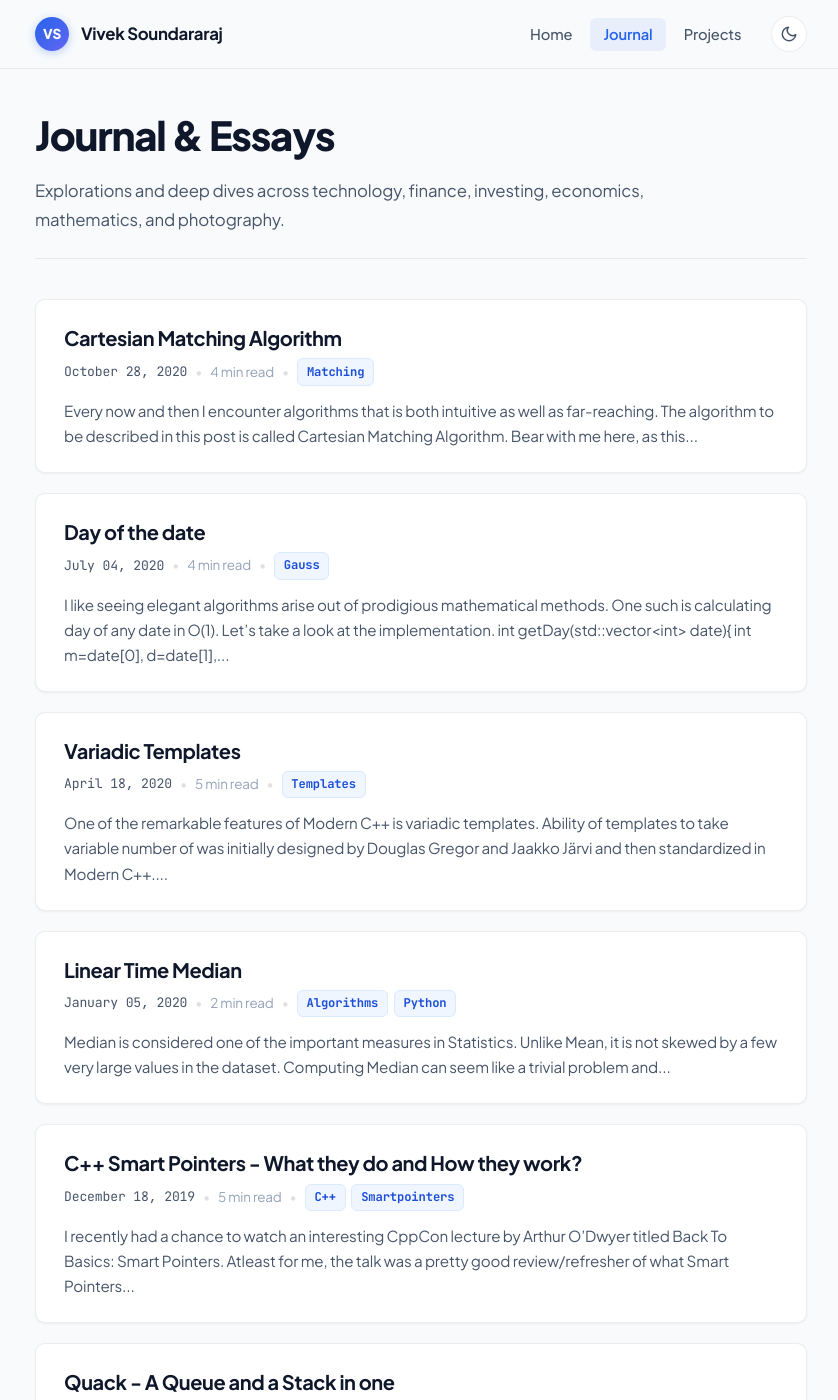
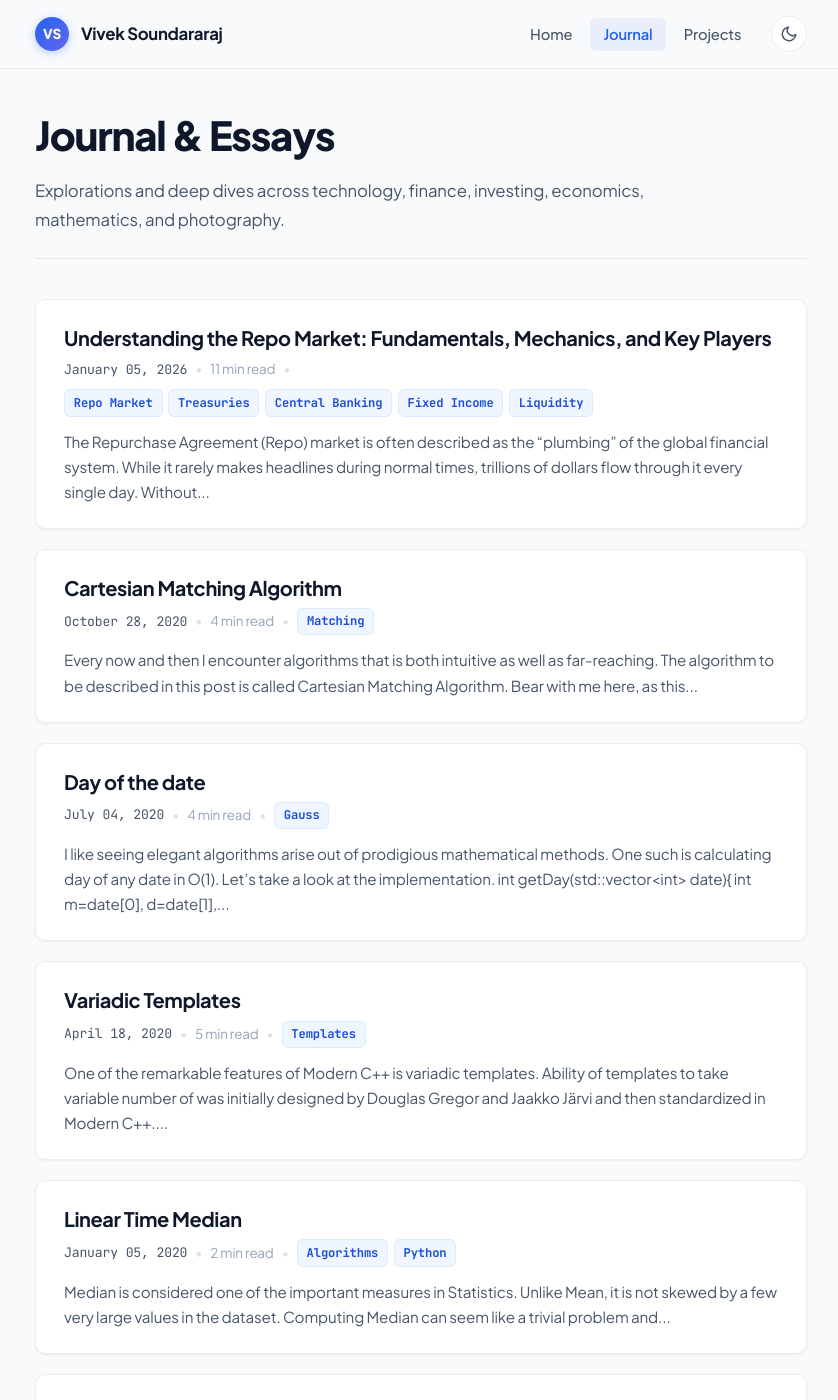
Before and after one commit to vivekgautham/vivekgautham.github.io, a Jekyll site: the page built from blog/index.html, in a window 1280 px wide and 1400 px high. Shown: the whole window, without its empty margins (219-1057 px from the left). Built offline with Jekyll 4.4.1, drawn with Linux system fonts in a browser that asks for light colours; some of the changed lines change nothing that is shown.

Commit message:
Updates.

````diff
--- /dev/null
+++ b/_posts/2026-01-05-repo-market-basics.md
@@ -0,0 +1,279 @@
+---
+layout: post
+title: "Understanding the Repo Market: Fundamentals, Mechanics, and Key Players"
+date: 2026-01-05
+categories: [Finance, Economics]
+tags: [Repo Market, Treasuries, Central Banking, Fixed Income, Liquidity]
+---
+
+The **Repurchase Agreement (Repo)** market is often described as the "plumbing" of the global financial system. While it rarely makes headlines during normal times, trillions of dollars flow through it every single day. Without it, government bond markets would freeze, market makers couldn't finance their inventories, and central banks would struggle to transmit monetary policy.
+
+In this post, we'll break down the repo market from first principles: why it exists, how it works mechanically (with step-by-step diagrams), the key players involved, and why it is indispensable to modern finance.
+
+<!--more-->
+
+---
+
+## 1. Motivation: Why Does the Repo Market Exist?
+
+To understand why the repo market exists, consider the fundamental cash-and-collateral mismatch that occurs every day across institutional finance:
+
+```
+┌────────────────────────────────────────┐       ┌────────────────────────────────────────┐
+│              CASH HOLDERS              │       │           SECURITIES HOLDERS           │
+│    (Money Market Funds, Corporates)    │       │     (Primary Dealers, Hedge Funds)     │
+│                                        │       │                                        │
+│  • Have vast pools of idle cash        │       │  • Hold large bond inventories         │
+│  • Need safe, short-term yield         │       │  • Need cash to fund positions         │
+│  • Unsecured bank deposits = Risky     │       │  • Unsecured bank loans = Expensive    │
+└───────────────────┬────────────────────┘       └───────────────────┬────────────────────┘
+                    │                                                │
+                    └───────────────► [ REPO MARKET ] ◄──────────────┘
+                                   Secured, collateralized
+                                    short-term financing
+```
+
+### The Problem of Unsecured Lending
+If an institutional cash pool (e.g., a Money Market Fund with $50B) deposits cash into an unsecured bank account or lends it uncollateralized, it takes on **credit risk**. If the borrower defaults, the cash is lost.
+
+Conversely, if a securities dealer buys $500M in US Treasuries at an auction, it cannot afford to lock up its own equity capital permanently. It needs a cheap, low-risk way to borrow cash against those bonds.
+
+### The Solution: Collateralized Lending via Sale and Repurchase
+The repo market bridges this gap:
+1. The cash borrower **sells** high-quality securities (predominantly government bonds) to the cash lender today.
+2. The borrower simultaneously agrees to **repurchase** those exact securities at a specified future date at a slightly higher price.
+3. The difference between the sale price and repurchase price constitutes the **interest (Repo Rate)**.
+
+### Why Government Bonds & Treasuries?
+US Treasuries and sovereign government bonds are the preferred collateral in repo markets because they are:
+- **Default-Free in Credit Terms:** Backed by the taxing authority of the sovereign issuer.
+- **Deeply Liquid:** If a counterparty defaults, the lender can instantly liquidate Treasuries on secondary markets with virtually no price impact.
+- **Standardized:** Widely accepted across all central banks, clearinghouses, and global dealers.
+
+---
+
+## 2. Workings of a Repo (With Pictorial Depiction)
+
+Economically, a repo is a **secured short-term loan**. Legally and operationally, it is structured as two discrete, linked legs: an initial **sale** followed by a forward **repurchase**.
+
+### Key Concepts & Terminology: The Anatomy of a Repo
+
+Every repo transaction is defined by five foundational building blocks:
+
+1. **🔄 Repo (Repurchase Agreement)** — *Cash Borrower's Side*
+   - **Mechanism:** The borrower sells securities today for cash while committing to repurchase them tomorrow at a pre-agreed price.
+   - **In Practice:** *"I need $98M cash today; hold my $100M in Treasuries as security until tomorrow."*
+
+2. **🔁 Reverse Repo** — *Cash Lender's Side*
+   - **Mechanism:** The lender buys securities today with cash and agrees to sell them back tomorrow at a higher price.
+   - **In Practice:** *"I have $98M cash to deploy safely; I will hold your Treasuries until you repay me."*
+
+3. **📈 Repo Rate** — *Pricing & Benchmark*
+   - **Mechanism:** The annualized interest rate paid on the cash loan, calculated using money market conventions (`Actual/360`).
+   - **In Practice:** Anchored to central bank policy and serves as the underlying transaction base for **SOFR** (Secured Overnight Financing Rate).
+
+4. **🛡️ Haircut (Initial Margin)** — *Risk Cushion*
+   - **Mechanism:** The over-collateralization discount applied to the securities (e.g., pledging $100M in bonds to borrow $98M cash = 2% haircut).
+   - **In Practice:** Absorbs intraday bond price volatility so the lender never suffers an uncollateralized loss if the borrower defaults.
+
+5. **⏱️ Tenor** — *Maturity Structure*
+   - **Mechanism:** The duration of the loan: **Overnight** (1 business day), **Term** (fixed days/weeks/months), or **Open** (callable daily).
+   - **In Practice:** Over 70% of market volume is overnight, making daily rollover liquidity vital for the financial system.
+
+```
+┌─────────────────────────────────────────────────────────────────────────────┐
+│ 💡 KEY TAKEAWAY: Two Sides of the Same Coin                                 │
+│                                                                             │
+│ A Repo and a Reverse Repo are not two different products—they are the       │
+│ exact same transaction viewed from opposite ends of the trade:              │
+│                                                                             │
+│ • When a Primary Dealer executes a REPO with a Money Market Fund...         │
+│ • ...the Money Market Fund is simultaneously executing a REVERSE REPO.      │
+└─────────────────────────────────────────────────────────────────────────────┘
+```
+
+---
+
+### Step-by-Step Numerical Example
+
+Let's walk through an overnight repo trade between a **Primary Dealer (Borrower)** and a **Money Market Fund (Lender)**:
+
+* **Collateral:** $100,000,000 market value of US 10-Year Treasury Notes.
+* **Haircut:** 2.0% (Lender provides $98,000,000 cash against the $100M collateral).
+* **Repo Rate:** 5.00% per annum (Actual/360 basis).
+* **Tenor:** 1 Day (Overnight).
+
+```
+Overnight Interest = Cash Loan × Repo Rate × (Days / 360)
+                   = $98,000,000 × 0.05 × (1 / 360)
+                   = $13,611.11
+
+Repurchase Amount  = Cash Loan + Overnight Interest
+                   = $98,000,000 + $13,611.11
+                   = $98,013,611.11
+```
+
+---
+
+### Pictorial Depiction: The Two Legs of a Repo Trade
+
+```
+DAY 1: OPENING LEG (Trade Initiation)
+======================================================================================
+
+     [ CASH BORROWER ]                              [ CASH LENDER ]
+  (Primary Dealer / Hedge Fund)                   (Money Market Fund / Bank)
+               │                                               │
+               │   1. Delivers $100M US Treasuries Collateral  │
+               ├──────────────────────────────────────────────►│
+               │                                               │
+               │   2. Delivers $98M Cash ($100M minus 2% haircut)
+               │◄──────────────────────────────────────────────┤
+               │                                               │
+
+
+DAY 2: CLOSING LEG (Maturity / Unwind)
+======================================================================================
+
+     [ CASH BORROWER ]                              [ CASH LENDER ]
+  (Primary Dealer / Hedge Fund)                   (Money Market Fund / Bank)
+               │                                               │
+               │   3. Returns Cash + Interest ($98,013,611.11) │
+               ├──────────────────────────────────────────────►│
+               │                                               │
+               │   4. Returns $100M US Treasuries Collateral   │
+               │◄──────────────────────────────────────────────┤
+               │                                               │
+```
+
+---
+
+### How the Haircut Protects the Cash Lender
+
+The **haircut** acts as an equity buffer protecting the lender from intraday market risk:
+
+```
+Total Collateral Value ($100M)
+┌─────────────────────────────────────────────────────────────┬───────────┐
+│                     Cash Loan: $98M                         │Haircut:$2M│
+└─────────────────────────────────────────────────────────────┴───────────┘
+ ◄────────────────────── Loan Value ─────────────────────────► ◄─ Buffer ─►
+```
+
+- If the borrower defaults on Day 2, the lender keeps the $100M in US Treasuries and sells them in the open market.
+- Even if Treasury prices drop by 1.5% overnight, the collateral is still worth $98.5M, fully covering the $98M cash loan.
+
+---
+
+### Market Flavors: Bilateral vs. Tri-Party Repo
+
+In practice, repo transactions take place through two primary mechanisms:
+
+```
+1. BILATERAL REPO (Direct Counterparty Relationship):
+   ┌──────────────┐         Cash & Collateral Transfer         ┌──────────────┐
+   │ Cash Borrower│ ◄────────────────────────────────────────► │ Cash Lender  │
+   └──────────────┘                                            └──────────────┘
+   • Both parties manage collateral selection, delivery, and valuation directly.
+   • Common for specific bond borrowing ("Specials") and hedge fund financing.
+
+
+2. TRI-PARTY REPO (Agent-Intermediated Settlement):
+   ┌──────────────┐                                            ┌──────────────┐
+   │ Cash Borrower│ ──┐                                    ┌── │ Cash Lender  │
+   └──────────────┘   │                                    │   └──────────────┘
+                      ▼                                    ▼
+                 ┌──────────────────────────────────────────────┐
+                 │          TRI-PARTY CLEARING AGENT            │
+                 │              (e.g., BNY Mellon)              │
+                 │                                              │
+                 │  • Automates collateral allocation & pricing │
+                 │  • Enforces haircut rules & margin calls     │
+                 │  • Settles payments on internal balance sheet│
+                 └──────────────────────────────────────────────┘
+```
+
+---
+
+### General Collateral (GC) vs. "Specials"
+
+Repo trades generally fall into two strategic categories:
+
+- **General Collateral (GC) Repo (Cash-Driven):** The borrower wants cash and pledges any eligible government bond from a broad basket at standard GC market rates.
+- **Special Repo ("On Special", Security-Driven):** The lender specifically seeks a particular Treasury issue (e.g., to cover a short position). High demand for that specific bond drives its repo rate lower (sometimes near 0% or negative), offering cheap funding to whoever holds and lends that bond.
+
+---
+
+## 3. Big Players in the Market
+
+The repo market operates as a network of institutions with differing structural needs for cash, securities, and leverage.
+
+```
+                                              ┌─────────────────────────────┐
+                                              │       FEDERAL RESERVE       │
+                                              │   (Monetary Policy Anchor)  │
+                                              └──────────────┬──────────────┘
+                                                             │ ON RRP / SRF
+                                                             ▼
+ ┌───────────────────────────┐  Reverse Repo  ┌─────────────────────────────┐  Cash Financing ┌───────────────────────────┐
+ │    MONEY MARKET FUNDS     ├───────────────►│       PRIMARY DEALERS       ├───────────────►│        HEDGE FUNDS        │
+ │     (Cash Providers)      │◄───────────────┤ (Matched-Book Intermediary) │◄───────────────┤    (Leveraged Borrowers)  │
+ └───────────────────────────┘   Collateral   └──────────────┬──────────────┘   Collateral    └───────────────────────────┘
+                                                             │
+                                                             │ Novation / Margining
+                                                             ▼
+                                              ┌─────────────────────────────┐
+                                              │       CLEARING / CCP        │
+                                              │     (FICC / BNY Mellon)     │
+                                              └─────────────────────────────┘
+```
+
+### 1. Central Banks (e.g., The Federal Reserve)
+- **Role:** Sets the upper and lower boundaries for money market interest rates.
+- **Overnight Reverse Repo Facility (ON RRP):** The Fed sells securities to MMFs overnight at a fixed rate, absorbing excess market liquidity and establishing a firm **floor** under short-term rates.
+- **Standing Repo Facility (SRF):** The Fed lends cash against Treasuries to primary dealers and eligible banks, providing emergency liquidity and setting a **ceiling** on repo spikes.
+
+### 2. Primary Dealers (Broker-Dealers & Investment Banks)
+- **Role:** The core market makers and intermediaries (e.g., JPMorgan, Goldman Sachs, Citigroup).
+- **Function:**
+  - They underwrite new US Treasury auctions and finance their bond inventories via repo.
+  - They run **"matched books"**: borrowing cash from Money Market Funds at rate _R_in_ and lending cash to hedge funds at rate _R_out_ (_R_out_ > _R_in_), earning the bid-ask spread while intermediating risk.
+
+### 3. Money Market Funds (MMFs) & Corporate Treasuries
+- **Role:** The primary **cash suppliers**.
+- **Motivation:** MMFs manage trillions in retail and institutional savings under strict regulatory mandates (e.g., SEC Rule 2a-7). They cannot take unsecured credit risk, making Treasury reverse repos their vehicle of choice for safe overnight yield.
+
+### 4. Hedge Funds & Asset Managers
+- **Role:** The primary **leverage seekers** and **securities borrowers**.
+- **Motivation:**
+  - **Leveraged Long Positions:** Buying Treasuries and pledging them in repo to borrow cash, buying more Treasuries with the proceeds (multiplying returns).
+  - **The Treasury Basis Trade:** Exploiting minute arbitrage spreads between cash Treasuries and Treasury futures contracts using high repo leverage (often 20x–50x).
+  - **Short Selling:** Borrowing specific bonds via reverse repo to sell them in the open market, betting on a price decline.
+
+### 5. Clearinghouses & Custodians (FICC & BNY Mellon)
+- **Fixed Income Clearing Corporation (FICC):** Serves as the Central Counterparty (CCP), interposing itself between buyers and sellers to net trades and eliminate bilateral counterparty risk.
+- **Tri-Party Clearing Banks (BNY Mellon):** Provide the custodian account architecture, automated collateral optimization, and real-time valuation for tri-party trades.
+
+---
+
+## 4. Key Risks and Systemic Importance
+
+Because repo contracts are short-term (mostly overnight) but support long-term assets and leveraged positions, they can become vulnerable to liquidity shocks:
+
+1. **Maturity Mismatch & Rollover Risk:** Borrowing overnight to fund multi-year bonds requires rolling over repo contracts every single day. If lenders abruptly refuse to roll over funding (or raise haircuts), borrowers face immediate forced liquidation.
+2. **The September 2019 Repo Spike:** A confluence of corporate tax payment deadlines and a massive Treasury settlement drained bank cash reserves. Overnight repo rates surged from 2.2% to nearly 10% intraday, forcing the Federal Reserve to intervene with direct repo operations and subsequently introduce the Standing Repo Facility.
+3. **The March 2020 "Dash for Cash":** At the onset of COVID-19 lockdowns, global investors liquidated Treasuries to hoard cash. The surge in dealer inventories overwhelmed their balance sheets, straining repo intermediation until the Fed stepped in with massive liquidity backstops.
+
+---
+
+## 5. Conclusion: Key Takeaways
+
+The repo market is the linchpin that binds monetary policy, sovereign debt issuance, and daily market liquidity into a cohesive whole:
+
+- **Core Concept:** A sale-and-repurchase transaction that functions economically as a secured, collateralized loan.
+- **Primary Collateral:** US Treasuries and sovereign government bonds (pristine credit quality, maximum liquidity).
+- **Cash Suppliers:** Money Market Funds, corporate treasuries, and central banks seeking safe, short-term yield.
+- **Cash Borrowers:** Primary dealers (financing bond inventory) and hedge funds (seeking leverage and basis trade financing).
+- **Systemic Function:** Converts illiquid securities into instant cash, ensures orderly government debt auctions, and transmits central bank interest rates across the global financial system.
+
+Understanding repo mechanics turns the seemingly opaque world of money markets into a clear, logical framework—one that is essential for analyzing interest rates, bond yields, and broader financial stability.
--- a/css/main.css
+++ b/css/main.css
@@ -1075,6 +1075,55 @@ a:focus-visible, button:focus-visible {
   margin-bottom: 0;
 }
 
+/* Prose Tables */
+.prose table {
+  width: 100%;
+  border-collapse: collapse;
+  margin: 2rem 0;
+  border-radius: var(--radius-md);
+  overflow: hidden;
+  border: 1px solid var(--border-default);
+  background-color: var(--bg-surface);
+  box-shadow: var(--shadow-sm);
+  font-size: 0.92rem;
+}
+
+.prose thead {
+  background-color: var(--bg-surface-hover);
+}
+
+.prose th {
+  color: var(--text-primary);
+  font-weight: 700;
+  text-align: left;
+  padding: 0.85rem 1.1rem;
+  border-bottom: 2px solid var(--border-default);
+  letter-spacing: -0.01em;
+  font-size: 0.88rem;
+  text-transform: uppercase;
+  letter-spacing: 0.04em;
+}
+
+.prose td {
+  padding: 0.95rem 1.1rem;
+  border-bottom: 1px solid var(--border-subtle);
+  color: var(--text-secondary);
+  vertical-align: middle;
+  line-height: 1.6;
+}
+
+.prose tr:last-child td {
+  border-bottom: none;
+}
+
+.prose tbody tr {
+  transition: background-color var(--transition-fast);
+}
+
+.prose tbody tr:hover {
+  background-color: var(--bg-surface-hover);
+}
+
 /* Inline Code */
 :not(pre) > code {
   font-family: var(--font-mono);
````
